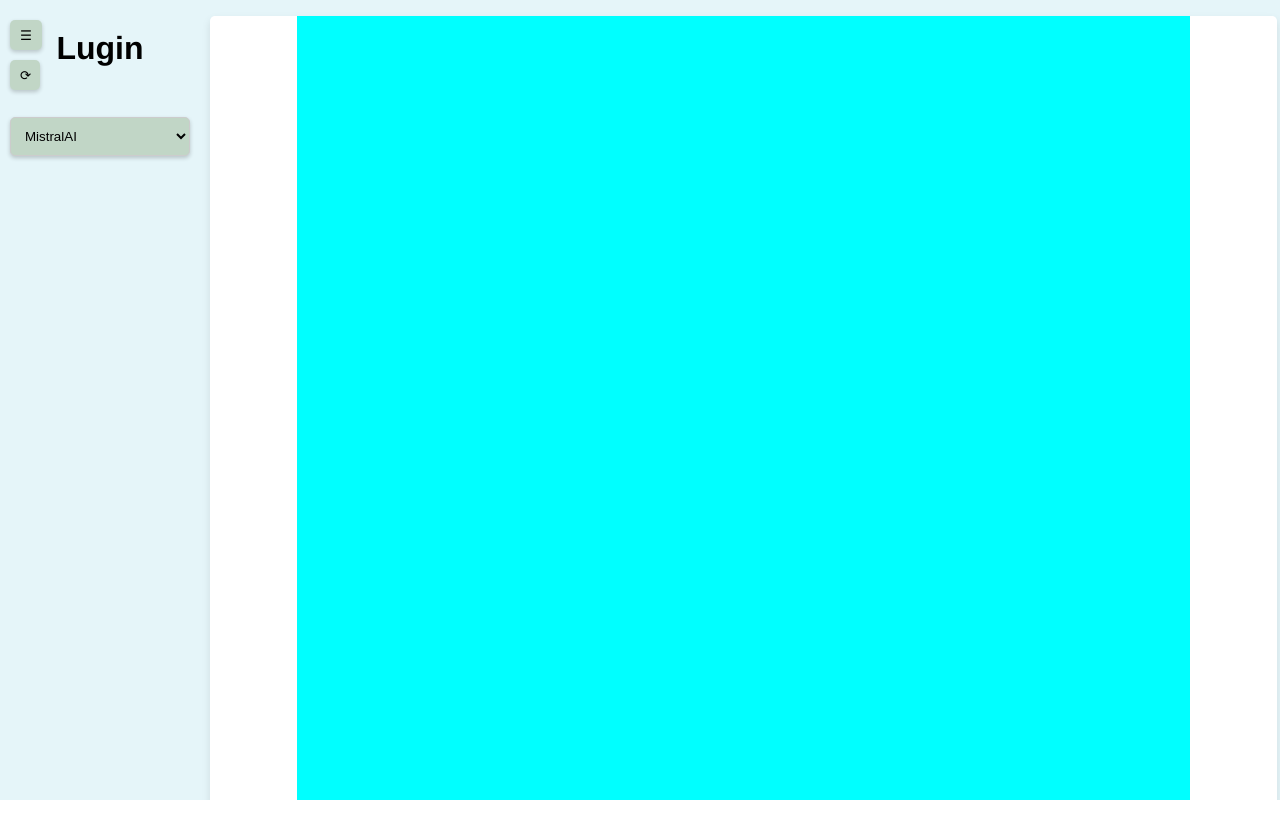
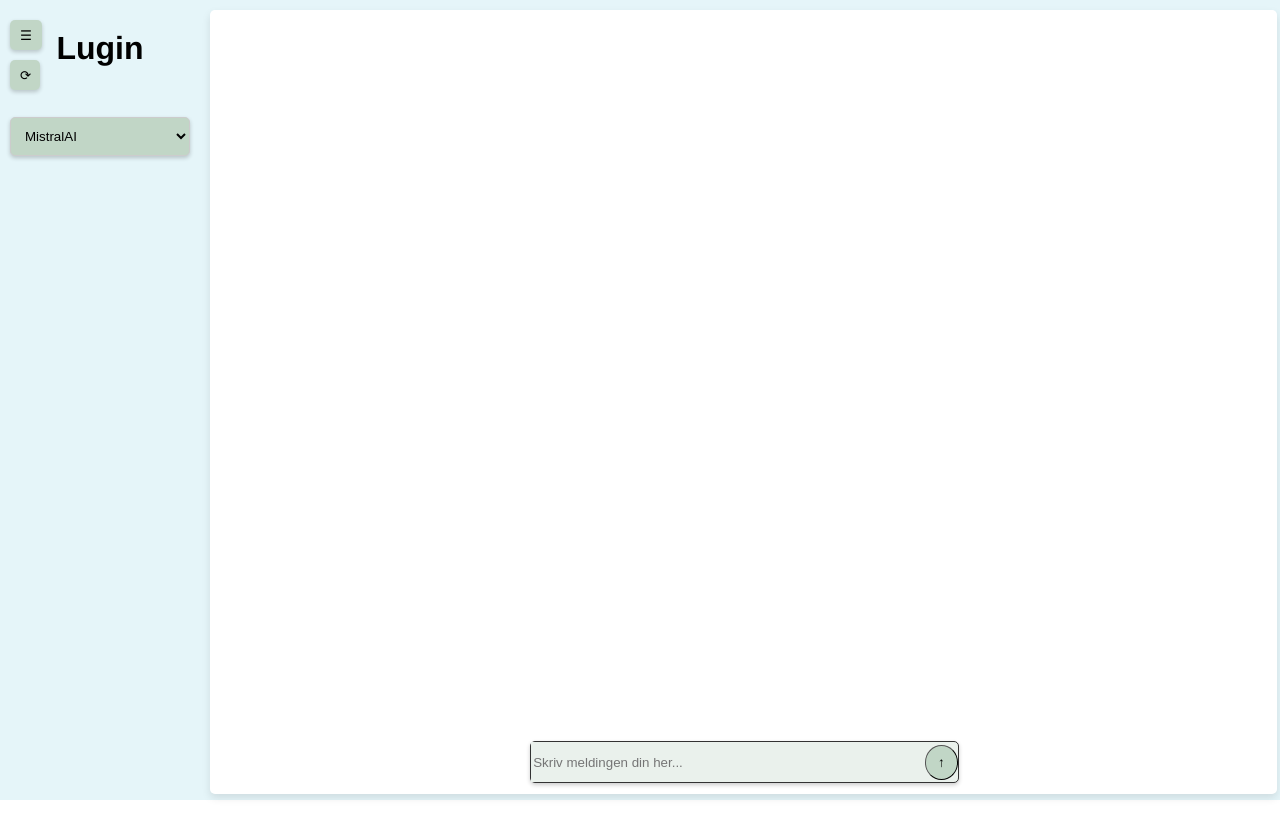
Before and after one commit to SondreHaugom/Lugin-Halvrsvurdering, a SvelteKit app: page / in a window 1280 px wide. Shown: the top 838 px of the page. Before the commit the page ends 800 px from the top, so only its background shows below. Built offline with nearby package versions, Linux system fonts and the light colour scheme.

Commit message:
Refaktorer håndtering av chatmeldinger og juster oppsettet for chatboksen og inndatakontaineren.

```diff
--- a/src/routes/+page.svelte
+++ b/src/routes/+page.svelte
@@ -58,7 +58,7 @@
         if (inputmessage === "") return;
         // viser brukerens melding i chatboksen
         createChatMessage(inputmessage, 'chat_outgoing');
-        createChatMessage('Genererer respons...', 'chat_incoming');
+        createChatMessage(selectBtn.value, 'chat_incoming');
 
         // henter valgt agent fra dropdown-menyen
         const selectedAgent = selectBtn.value;
@@ -125,7 +125,6 @@
     </div>
 
 <div class="chatbot_wrapper" class:shifted={isMenuOpen}>
-
     <ul class="chatbox">
         <li class="chat_incoming">
 
@@ -217,24 +216,22 @@ h1 {
 }
 
 .chatbox {
-    width: 80%;
+    position: absolute;
+    top: 30px;
+    left: 30%;
+    width: 38%;
     height: 850px;
-    position: relative
-    mar;
-    margin-left: auto;
-    margin-right: auto;
-    display: block;
     z-index: 2000;
-    background-color: aqua;
 
 
 }
 
 .chatbot_wrapper {
     transition: margin-left 0.4s cubic-bezier(.77,.2,.05,1.0), width 0.4s cubic-bezier(.77,.2,.05,1.0);
-    position: relative;
+    position: absolute;
+    top: 10px;
     width: 97.03%;
-    padding-bottom: 80px;
+    height: 98%;
     border-radius: 5px;
     margin-left: 50px;
     display: block;
@@ -259,6 +256,9 @@ h1 {
 }
 
 .input-container {
+    position: absolute;
+    top:92%;
+    left: 30%;
     border-style: solid;
     border-width: 1px;
     border-color: #333;
@@ -267,8 +267,6 @@ h1 {
     width: 40%;
     height: 40px;
     box-shadow: 0 2px 4px rgba(0, 0, 0, 0.2);
-    margin-left: auto;
-    margin-right: auto;
 
 }
 .user_input {
@@ -314,6 +312,7 @@ h1 {
         align-self: flex-end;
         display: block;
         margin-left: auto;
+        box-shadow: 0 2px 4px rgba(0, 0, 0, 0.1);
     }
     :global(.bot_message) {
         color: black;
```
